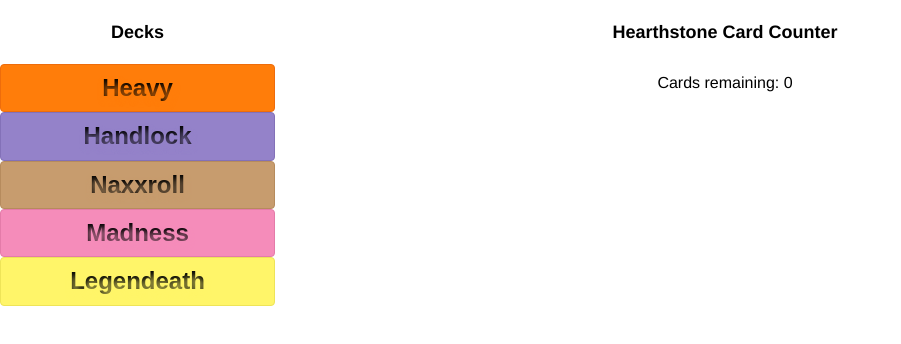
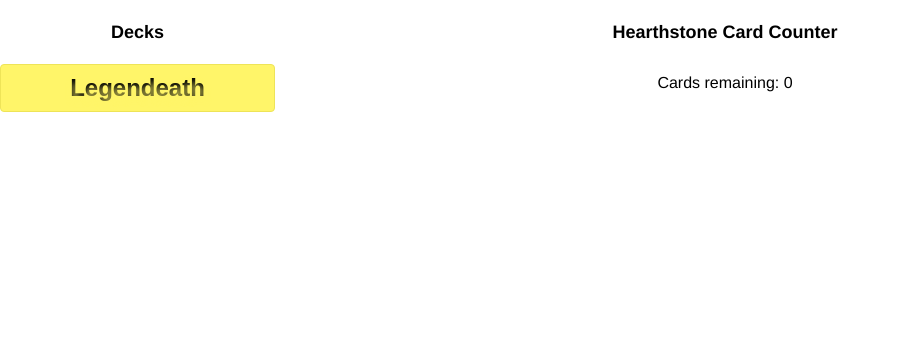
Before and after one commit to mgarbacz/hs-card-counter, a plain HTML site: page index.html in a window 1280 px wide. Shown: the whole page, without its empty margins (0-901 px from the left). Drawn offline with Linux system fonts and the light colour scheme.

Commit message:
Update deck links

```diff
--- a/index.html
+++ b/index.html
@@ -9,19 +9,7 @@
       <h1>Decks</h1>
     </header>
     <div id="deck-selects">
-      <button type="button" class="deck-select druid" data-deck="heavy">
-        Heavy
-      </button>
-      <button type="button" class="deck-select warlock" data-deck="handlock">
-        Handlock
-      </button>
-      <button type="button" class="deck-select warrior" data-deck="naxxroll">
-        Naxxroll
-      </button>
-      <button type="button" class="deck-select paladin" data-deck="madness">
-        Madness
-      </button>
-      <button type="button" class="deck-select rogue" data-deck="legendeath">
+      <button type="button" class="deck-select rogue" data-deck="slicendice">
         Legendeath
       </button>
     </div>
```
